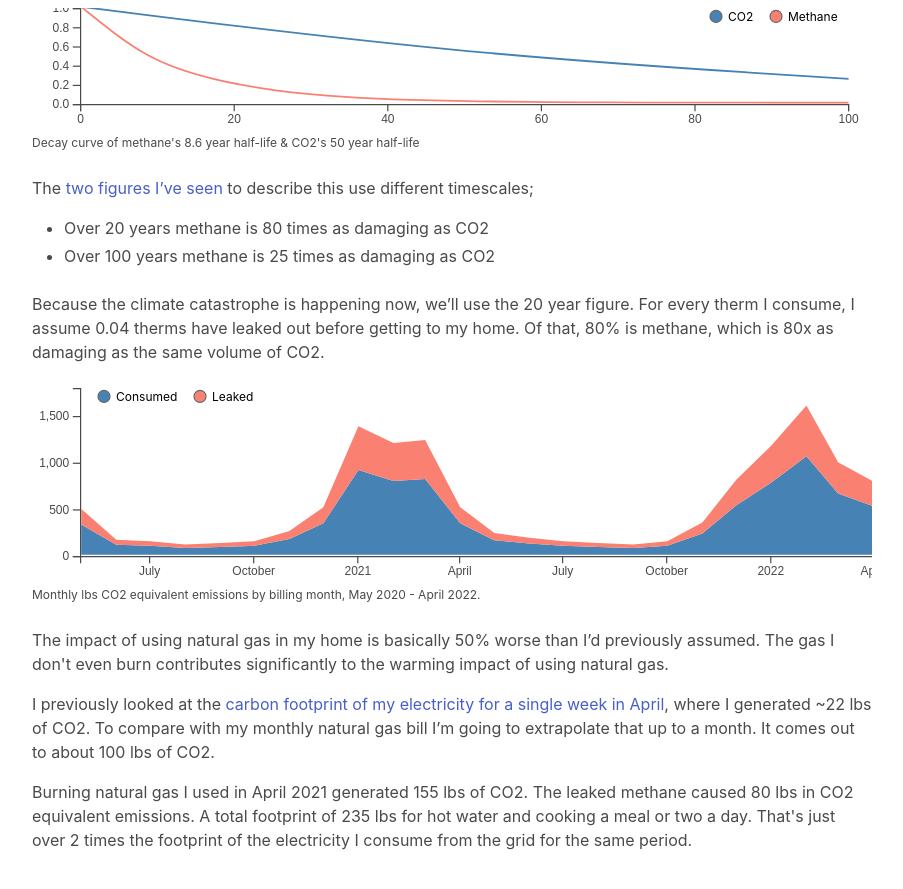
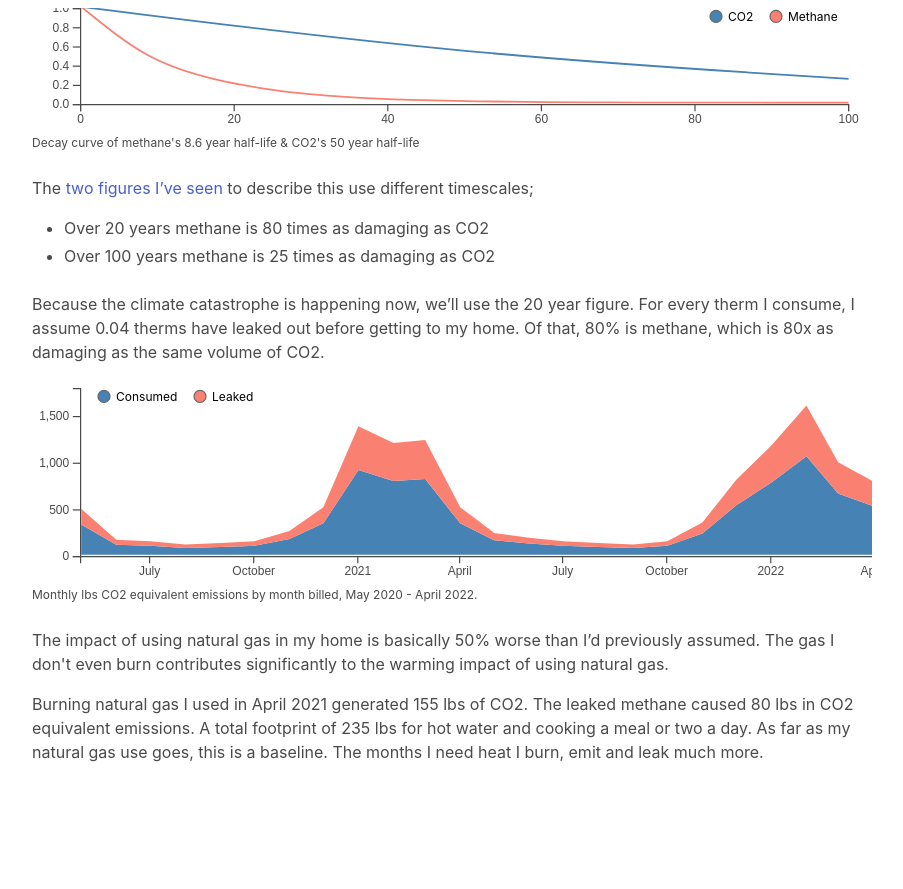
Before and after one commit to miccolis/miccolis.github.io, a Jekyll site: the page built from _posts/2022-05-12-burning-natural-gas.html, in a window 1280 px wide and 900 px high, scrolled down 1005 px. Shown: the top 889 px of the window, without its empty margins (16-919 px from the left). Built offline with Jekyll 4.4.1, drawn with Linux system fonts in a browser that asks for light colours; after the commit the page ends 1817 px from its top, so only the background shows below that.

Commit message:
Simplify conclusin of gas leak post

```diff
--- a/_posts/2022-05-12-burning-natural-gas.html
+++ b/_posts/2022-05-12-burning-natural-gas.html
@@ -73,7 +73,7 @@ The carbon footprint of burning natural gas is well known; 1 Therm produces ~11.
 
             <div class="content">
                 <div id="footprint"></div>
-                <div class="is-size-7">Monthly lbs CO2 equivalent emissions by billing month, May 2020 - April 2022.</div>
+                <div class="is-size-7">Monthly lbs CO2 equivalent emissions by month billed, May 2020 - April 2022.</div>
             </div>
 
             <div class="content">
@@ -81,10 +81,7 @@ The carbon footprint of burning natural gas is well known; 1 Therm produces ~11.
                 The impact of using natural gas in my home is basically 50% worse than I’d previously assumed. The gas I don't even burn contributes significantly to the warming impact of using natural gas.
                 </p>
                 <p>
-                I previously looked at the <a href="https://miccolis.github.io/posts/2022-05-09-carbon-emissions-solar.html">carbon footprint of my electricity for a single week in April</a>, where I generated ~22 lbs of CO2. To compare with my monthly natural gas bill I’m going to extrapolate that up to a month. It comes out to about 100 lbs of CO2.
-                </p>
-                <p>
-                Burning natural gas I used in April 2021 generated 155 lbs of CO2. The leaked methane caused 80 lbs in CO2 equivalent emissions. A total footprint of 235 lbs for hot water and cooking a meal or two a day. That's just over 2 times the footprint of the electricity I consume from the grid for the same period.
+                Burning natural gas I used in April 2021 generated 155 lbs of CO2. The leaked methane caused 80 lbs in CO2 equivalent emissions. A total footprint of 235 lbs for hot water and cooking a meal or two a day. As far as my natural gas use goes, this is a baseline. The months I need heat I burn, emit and leak much more.
                 </p>
             </div>
         </div>
```
